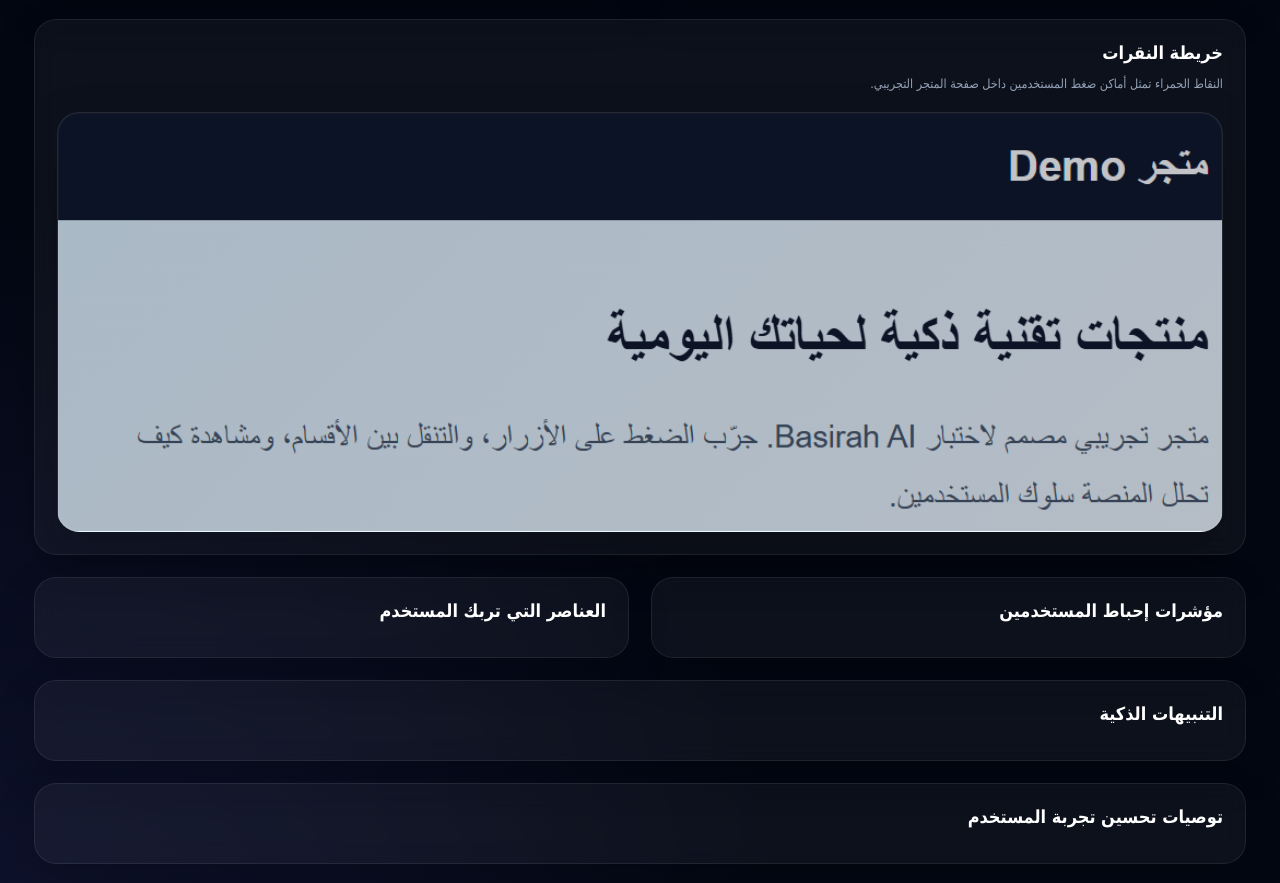
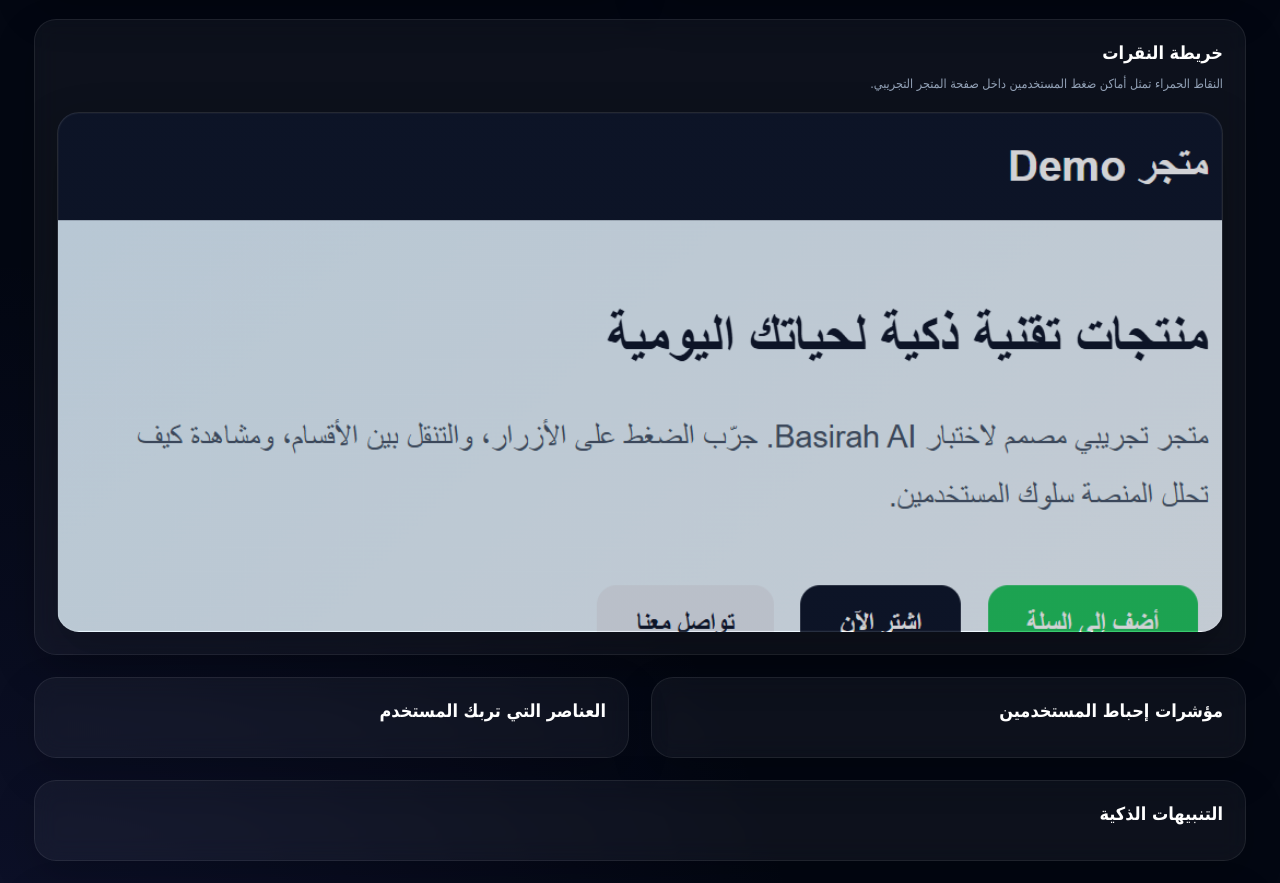
Before and after one commit to AhmedALmat/basirah-analytics, a website: page public/dashboard.html in a window 1280 px wide. Shown: the part 886-1769 px from the top of the page. Drawn offline with nearby package versions, Linux system fonts and the light colour scheme; no server answers.

Commit message:
improve the dashboard  page

```diff
--- a/public/dashboard.html
+++ b/public/dashboard.html
@@ -198,16 +198,16 @@
 
     .heatmap-area {
       position: relative;
-      height: 420px;
+      height: 520px;
 
       background-image:
         linear-gradient(
-          rgba(2, 6, 23, 0.24),
-          rgba(2, 6, 23, 0.24)
+          rgba(2, 6, 23, 0.18),
+          rgba(2, 6, 23, 0.18)
         ),
         url("/test-site-screenshot.png");
 
-      background-size: cover;
+      background-size: 100% auto;
       background-position: top center;
       background-repeat: no-repeat;
 
```
